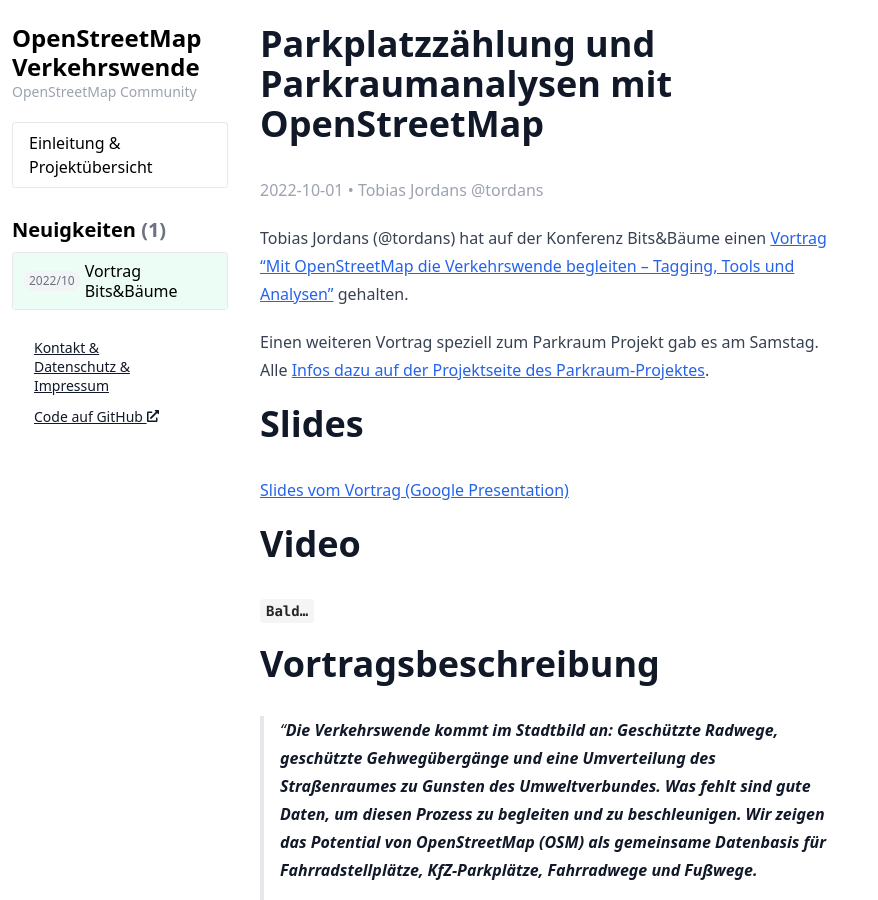
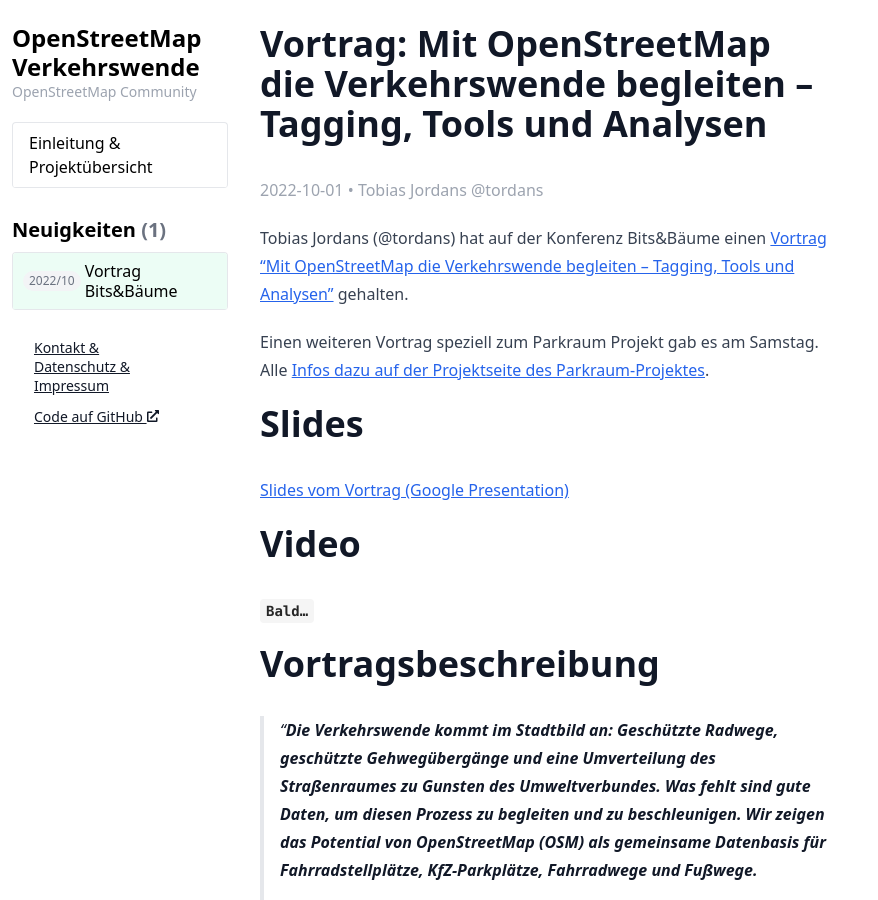
Before and after one commit to osmberlin/www.osm-verkehrswende.org, a Jekyll site: the page built from _posts/2022-10-02-bits-baume-vortrag.md, in a window 1280 px wide and 900 px high. Shown: the whole window, without its empty margins (0-878 px from the left). Built offline with Jekyll 4.4.1, drawn with Linux system fonts in a browser that asks for light colours.

Commit message:
Update 2022-10-02-bits-baume-vortrag.md
Fix title

```diff
--- a/_posts/2022-10-02-bits-baume-vortrag.md
+++ b/_posts/2022-10-02-bits-baume-vortrag.md
@@ -1,5 +1,5 @@
 ---
-title: Parkplatzzählung und Parkraumanalysen mit OpenStreetMap
+title: 'Vortrag: Mit OpenStreetMap die Verkehrswende begleiten – Tagging, Tools und Analysen'
 date: 2022-10-01 10:30:00 +0100
 author: Tobias Jordans @tordans
 layout: post
```
